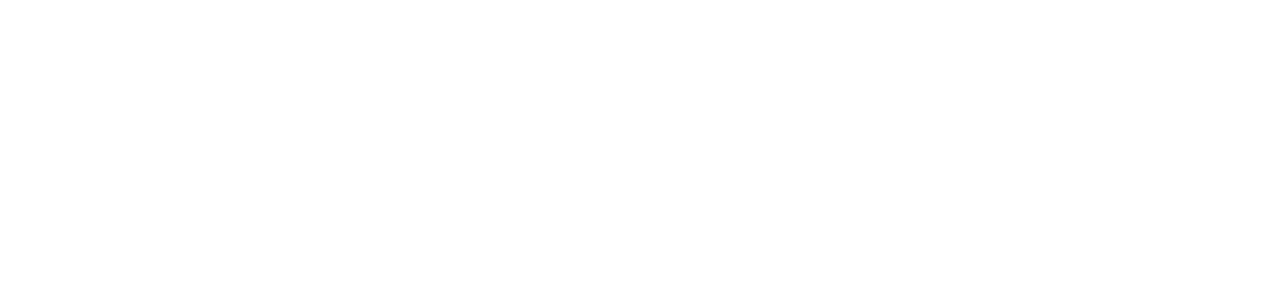
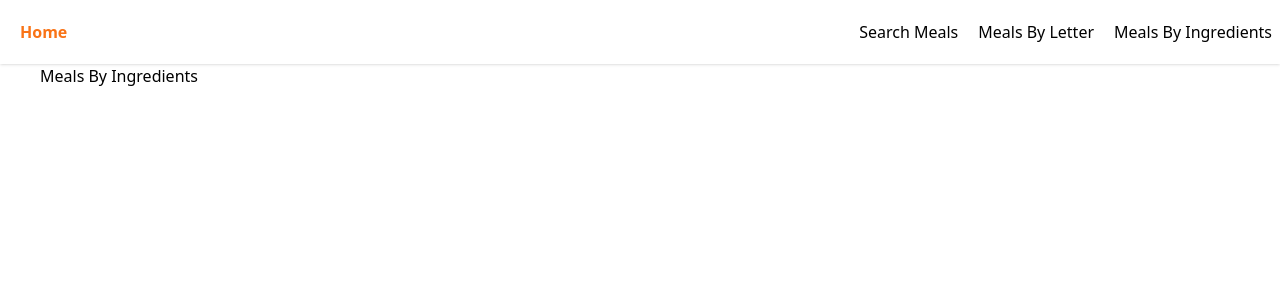
Before and after one commit to Omar20Ashraf/Search-Meal, a Vue app: page /by-ingredient/1 in a window 1280 px wide. Before the commit this address had no page. Shown: the top 300 px of the page. Built offline with nearby package versions, Linux system fonts and the light colour scheme.

Commit message:
make application layout

```diff
--- a/index.html
+++ b/index.html
@@ -1,13 +1,13 @@
 <!doctype html>
 <html lang="en">
   <head>
-    <meta charset="UTF-8" />
+    <meta charset="UTF-8" class="h-full" />
     <link rel="icon" type="image/svg+xml" href="/vite.svg" />
     <meta name="viewport" content="width=device-width, initial-scale=1.0" />
     <title>Vite + Vue</title>
   </head>
-  <body>
-    <div id="app"></div>
+  <body class="h-full">
+    <div id="app" class="h-full"></div>
     <script type="module" src="/src/main.js"></script>
   </body>
 </html>
--- a/src/App.vue
+++ b/src/App.vue
@@ -1,6 +1,5 @@
 <template>
-  <router-view />
-
+  <router-view></router-view>
 </template>
 
 <script setup></script>
--- a/src/axiosClient.js
+++ b/src/axiosClient.js
@@ -1,5 +1,7 @@
+import axios from "axios";
+
 const axiosClient = axios.create({
-    baseURL: "www.themealdb.com/api/json/v1/1",
+    baseURL: "https://www.themealdb.com/api/json/v1/1/",
 });
 
 export default axiosClient;
--- /dev/null
+++ b/src/components/DefaultLayout.vue
@@ -0,0 +1,12 @@
+<template>
+  <navbar />
+  <main>
+    <div class="max-w-[1200px] mx-auto">
+      <router-view />
+    </div>
+  </main>
+</template>
+
+<script setup>
+  import Navbar from "../components/Navbar.vue";
+</script>
--- /dev/null
+++ b/src/components/Navbar.vue
@@ -0,0 +1,30 @@
+<template>
+  <header class="bg-white shadow h-16 flex justify-between items-stretch">
+    <router-link
+      :to="{ name: 'home' }"
+      class="inline-flex items-center h-full px-5 text-orange-500 font-bold"
+    >
+      Home
+    </router-link>
+    <div class="flex items-center gap-1">
+      <router-link
+        :to="{ name: 'byName' }"
+        class="inline-flex items-center px-2 h-full transition-colors hover:bg-orange-500 hover:text-white"
+      >
+        Search Meals
+      </router-link>
+      <router-link
+        :to="{ name: 'byLetter' }"
+        class="inline-flex items-center px-2 h-full transition-colors hover:bg-orange-500 hover:text-white"
+      >
+        Meals By Letter
+      </router-link>
+      <router-link
+        :to="{ name: 'byIngredient' }"
+        class="inline-flex items-center px-2 h-full transition-colors hover:bg-orange-500 hover:text-white"
+      >
+        Meals By Ingredients
+      </router-link>
+    </div>
+  </header>
+</template>
--- a/src/router/index.js
+++ b/src/router/index.js
@@ -1,19 +1,38 @@
 import { createRouter, createWebHistory } from "vue-router";
 
+import DefaultLayout from "../components/DefaultLayout.vue";
 import Home from '../views/Home.vue';
 import MealsByLetter from '../views/MealsByLetter.vue';
+import MealsByName from '../views/MealsByName.vue';
+import MealsByIngredient from '../views/MealsByIngredient.vue';
 
 const routes = [
     {
         path: "/",
-        name: "home",
-        component: Home
+        component: DefaultLayout,
+        children: [
+            {
+                path: "/",
+                name: "home",
+                component: Home,
+            },
+            {
+                path: "/by-name/:name?",
+                name: "byName",
+                component: MealsByName,
+            },
+            {
+                path: "/by-letter/:letter?",
+                name: "byLetter",
+                component: MealsByLetter,
+            },
+            {
+                path: "/by-ingredient/:ingredient?",
+                name: "byIngredient",
+                component: MealsByIngredient,
+            }
+        ]
     },
-    {
-        path: "/letter/:letter",
-        name: "byLetter",
-        component: MealsByLetter
-    }
 ];
 
 const router = createRouter({
--- a/src/views/Home.vue
+++ b/src/views/Home.vue
@@ -21,6 +21,15 @@
 
 <script setup>
 
-const letters = "ABCDEFGHIJKLMNOPQRSTUVWXYZ".split("");
+    import { onMounted } from 'vue';
+    import axiosClient from '../axiosClient.js';
+
+    const letters = "ABCDEFGHIJKLMNOPQRSTUVWXYZ".split("");
+
+    onMounted(async() => {
+        const response = await axiosClient.get('/list.php?i=list');
+
+        console.log(response.data);
+    });
 
 </script>
--- /dev/null
+++ b/src/views/MealsByIngredient.vue
@@ -0,0 +1,7 @@
+<template>
+    <div>
+        Meals By Ingredients
+    </div>
+</template>
+<script>
+</script>
--- /dev/null
+++ b/src/views/MealsByName.vue
@@ -0,0 +1,7 @@
+<template>
+    <div>
+        Meals By Name
+    </div>
+</template>
+<script>
+</script>
```
